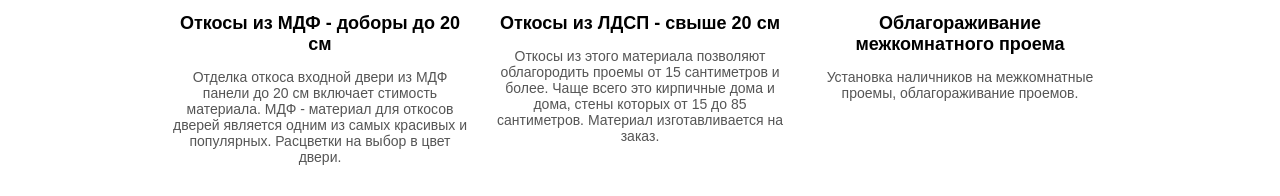
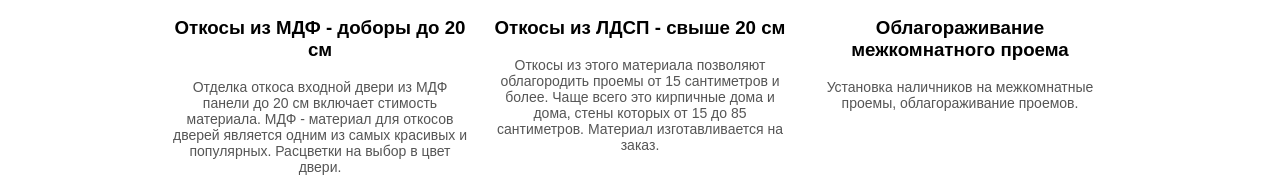
Before and after one commit to SumPer2/otcos, a plain HTML site: page index.html in a window 1280 px wide. Shown: the part 913-1109 px from the top of the page. Drawn offline with nearby package versions, Linux system fonts and the light colour scheme.

Commit message:
Update index.html

```diff
--- a/index.html
+++ b/index.html
@@ -50,21 +50,21 @@
             <div class="item">
                 <a href="#"><img src="фото1.jpg" alt="Фото 1"></a>
                 <div class="text">
-                    <h2>Откосы из МДФ - доборы до 20 см</h2>
+                    <h3>Откосы из МДФ - доборы до 20 см</h3>
                     <p>Отделка откоса входной двери из МДФ панели до 20 см включает стимость материала. МДФ - материал для откосов дверей является одним из самых красивых и популярных. Расцветки на выбор в цвет двери.</p>
                 </div>
             </div>
             <div class="item">
                 <a href="#"><img src="фото2.jpg" alt="Фото 2"></a>
                 <div class="text">
-                    <h2>Откосы из ЛДСП - свыше 20 см</h2>
+                    <h3>Откосы из ЛДСП - свыше 20 см</h3>
                     <p>Откосы из этого материала позволяют облагородить проемы от 15 сантиметров и более. Чаще всего это кирпичные дома и дома, стены которых от 15 до 85 сантиметров. Материал изготавливается на заказ.</p>
                 </div>
             </div>
             <div class="item">
                 <a href="#"><img src="фото3.jpg" alt="Фото 3"></a>
                 <div class="text">
-                    <h2>Облагораживание межкомнатного проема</h2>
+                    <h3>Облагораживание межкомнатного проема</h3>
                     <p>Установка наличников на межкомнатные проемы, облагораживание проемов.</p>
                 </div>
             </div>
```
